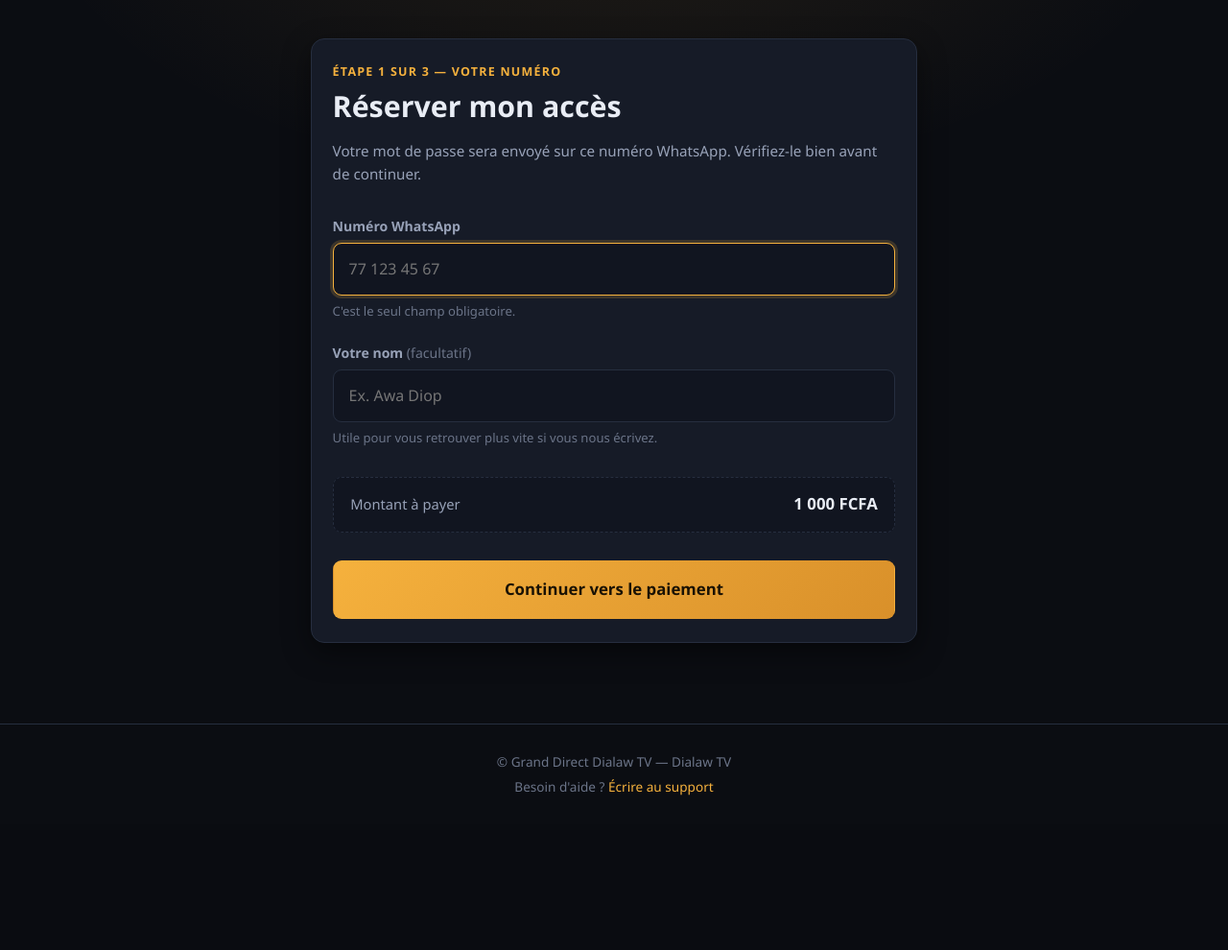
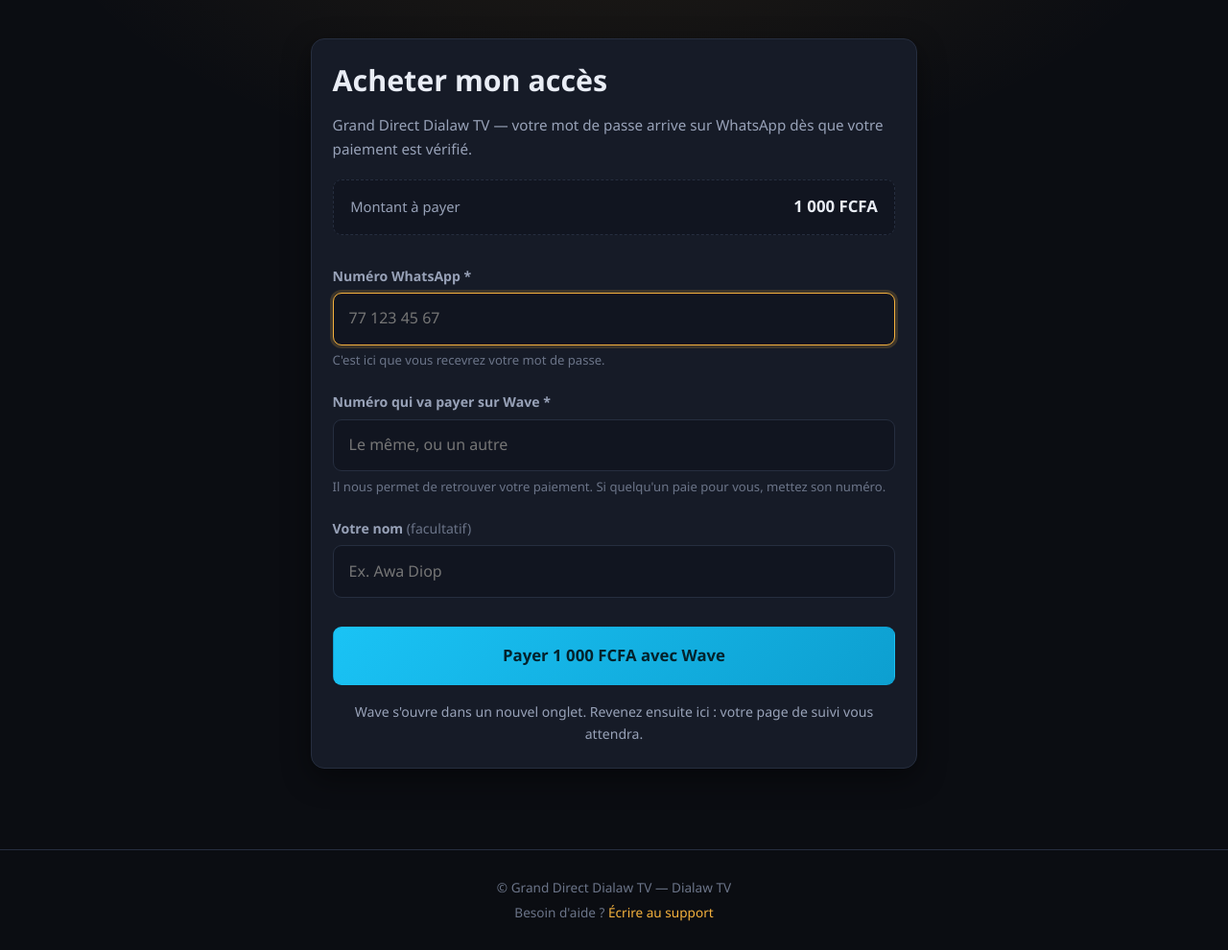
Before and after one commit to goumack/dialaw-wave, a Flask app: page /commander in a window 1280 px wide. Shown: the part 61-1051 px from the top of the page at 96% size. Before the commit the page ends 890 px from the top, so only its background shows below. Run offline with Flask 3, Linux system fonts and the light colour scheme; data that the repository does not hold is empty; some libraries are stand-ins or nearby versions.

Commit message:
Commande sur une seule page: coordonnees, numero payeur et Wave

```diff
--- a/app.py
+++ b/app.py
@@ -184,22 +184,37 @@ def commander():
     if request.method == "POST":
         nom = " ".join((request.form.get("nom") or "").split())
         saisie_tel = request.form.get("telephone", "")
+        saisie_wave = request.form.get("numero_wave", "")
         telephone = u.normaliser_telephone(saisie_tel)
+        numero_wave = u.normaliser_telephone(saisie_wave)
 
-        # Seul le numéro WhatsApp est indispensable : c'est par lui que le
-        # mot de passe sera livré. Exiger le nom ferait abandonner des clients.
+        def reafficher(message):
+            flash(message, "erreur")
+            return render_template("commander.html", nom=nom,
+                                   telephone=saisie_tel,
+                                   numero_wave=saisie_wave)
+
+        # Le nom reste facultatif : l'exiger ferait abandonner des clients.
         if not telephone:
-            flash("Numéro WhatsApp invalide. Exemple attendu : 77 123 45 67.",
-                  "erreur")
-            return render_template("commander.html", nom=nom, telephone=saisie_tel)
+            return reafficher(
+                "Numéro WhatsApp invalide. Exemple attendu : 77 123 45 67."
+            )
+        if not numero_wave:
+            return reafficher(
+                "Numéro Wave invalide. Exemple attendu : 77 123 45 67."
+            )
 
         if not nom:
             nom = "Client " + telephone[-4:]
 
+        # Tout est saisi d'un coup : la commande part directement en
+        # vérification, sans écran intermédiaire.
         reference = bd.creer_commande(nom, telephone, entier(config.get("prix"), 0))
-        return redirect(url_for("paiement", reference=reference))
+        bd.declarer_paiement(reference, numero_wave)
+        return redirect(url_for("suivi", reference=reference))
 
-    return render_template("commander.html", nom="", telephone="")
+    return render_template("commander.html", nom="", telephone="",
+                           numero_wave="")
 
 
 @app.route("/paiement/<reference>", methods=["GET", "POST"])
@@ -265,6 +280,12 @@ def suivi(reference):
         "suivi.html",
         commande=commande,
         lien_support=lien_support,
+        # Le paiement se fait depuis cette page : le client vient de commander
+        # et n'a pas encore payé.
+        lien_wave=config.get("lien_wave", ""),
+        navigateur_integre=u.est_navigateur_integre(
+            request.headers.get("User-Agent", "")
+        ),
         # La page se rafraîchit seule tant que la commande n'est pas tranchée
         auto_refresh=commande["statut"] in ("nouvelle", "a_verifier"),
     )
--- a/templates/commander.html
+++ b/templates/commander.html
@@ -1,40 +1,53 @@
 {% extends "base.html" %}
-{% block titre %}Commander{% endblock %}
+{% block titre %}Acheter mon accès{% endblock %}
 
 {% block contenu %}
 
+{# Tout sur une seule page : coordonnées, numéro payeur et départ vers Wave.
+   Chaque écran supplémentaire fait perdre des clients en route. #}
+
 <section class="carte carte--formulaire">
-  <p class="fil">Étape 1 sur 3 — votre numéro</p>
-  <h1>Réserver mon accès</h1>
+  <h1>Acheter mon accès</h1>
   <p class="carte-texte">
-    Votre mot de passe sera envoyé sur ce numéro WhatsApp.
-    Vérifiez-le bien avant de continuer.
+    {{ cfg.titre_live }} — votre mot de passe arrive sur WhatsApp dès que
+    votre paiement est vérifié.
   </p>
 
+  <div class="recap">
+    <span>Montant à payer</span>
+    <strong>{{ cfg.prix | montant }} {{ devise }}</strong>
+  </div>
+
   <form method="post" class="formulaire">
-    <label for="telephone">Numéro WhatsApp</label>
+
+    <label for="telephone">Numéro WhatsApp <span class="obligatoire">*</span></label>
     <input type="tel" id="telephone" name="telephone" value="{{ telephone }}"
            placeholder="77 123 45 67" required inputmode="tel"
            autocomplete="tel" autofocus>
+    <small class="aide">C'est ici que vous recevrez votre mot de passe.</small>
+
+    <label for="numero_wave">Numéro qui va payer sur Wave
+      <span class="obligatoire">*</span></label>
+    <input type="tel" id="numero_wave" name="numero_wave"
+           value="{{ numero_wave }}" placeholder="Le même, ou un autre"
+           required inputmode="tel">
     <small class="aide">
-      C'est le seul champ obligatoire.
+      Il nous permet de retrouver votre paiement. Si quelqu'un paie pour vous,
+      mettez son numéro.
     </small>
 
     <label for="nom">Votre nom <span class="facultatif">(facultatif)</span></label>
     <input type="text" id="nom" name="nom" value="{{ nom }}"
            placeholder="Ex. Awa Diop" autocomplete="name">
-    <small class="aide">
-      Utile pour vous retrouver plus vite si vous nous écrivez.
-    </small>
 
-    <div class="recap">
-      <span>Montant à payer</span>
-      <strong>{{ cfg.prix | montant }} {{ devise }}</strong>
-    </div>
+    <button type="submit" class="bouton bouton--wave bouton--large">
+      Payer {{ cfg.prix | montant }} {{ devise }} avec Wave
+    </button>
 
-    <button type="submit" class="bouton bouton--principal bouton--large">
-      Continuer vers le paiement
-    </button>
+    <p class="sous-bouton">
+      Wave s'ouvre dans un nouvel onglet. Revenez ensuite ici : votre page de
+      suivi vous attendra.
+    </p>
   </form>
 </section>
 
```
Also changed, not shown: templates/suivi.html (+53 -7 lines).
